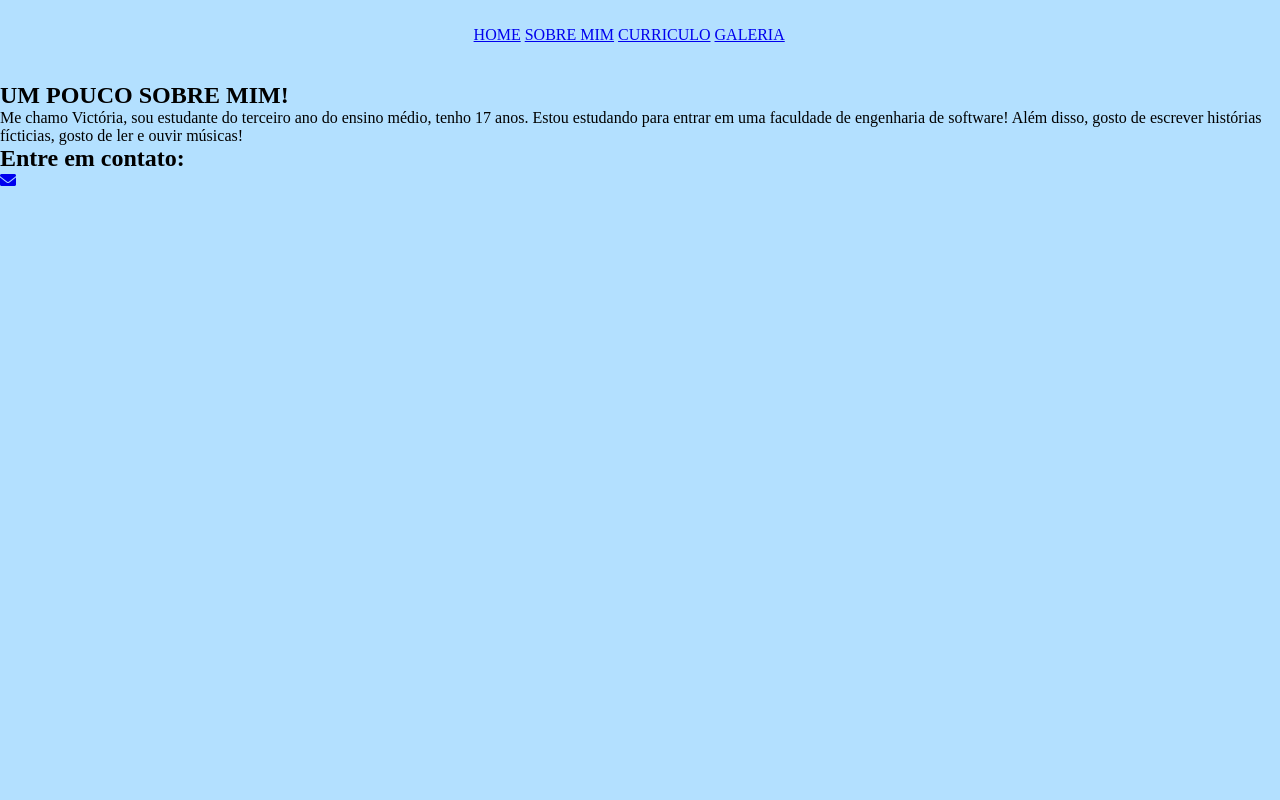
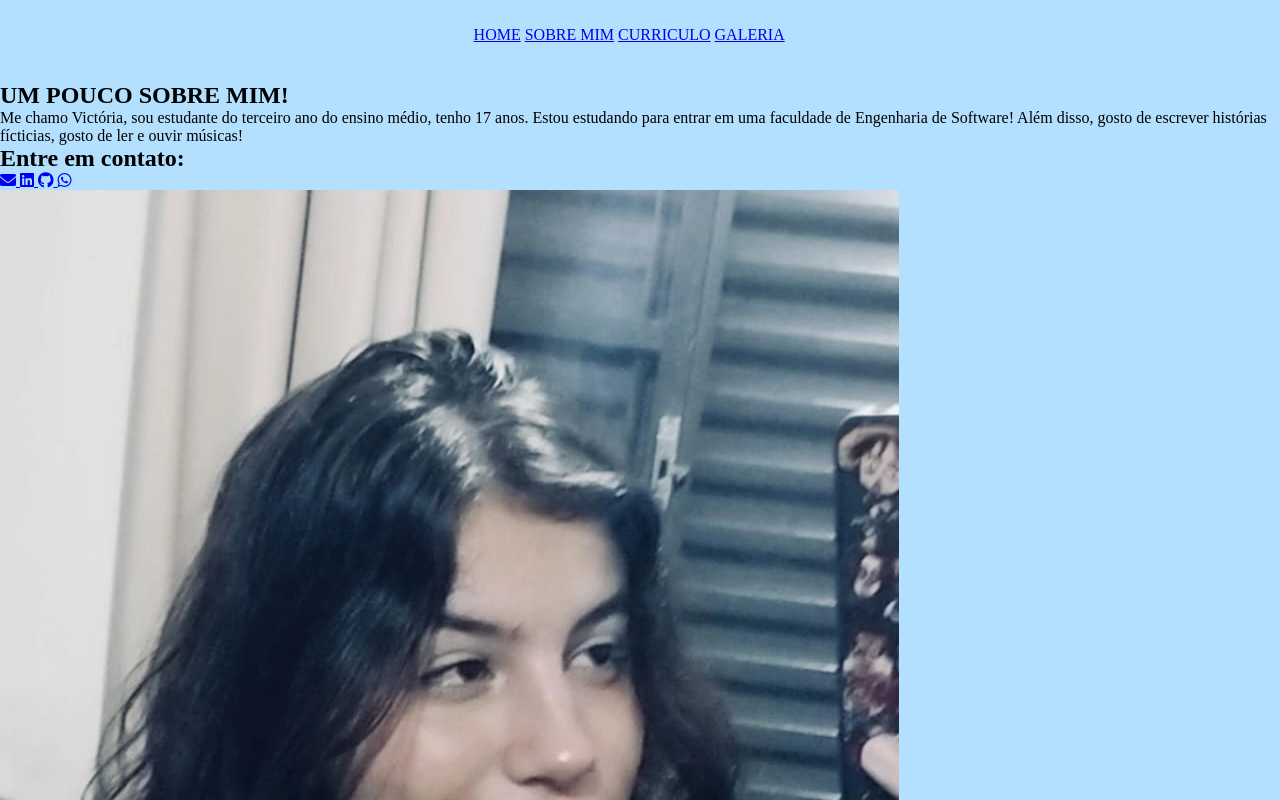
Before and after one commit to victoria1106/meu-portifolio, a plain HTML site: page Meu Portifólio/index.html in a window 1280 px wide. Shown: the top 800 px of the page. Drawn offline with Linux system fonts and the light colour scheme.

Commit message:
Add files via upload

```diff
--- a/Meu Portifólio/index.html
+++ b/Meu Portifólio/index.html
@@ -38,7 +38,7 @@ UM POUCO SOBRE MIM!
 <p class="apresentacao-conteudo-paragrafo">
 
    Me chamo Victória, sou estudante do terceiro ano do ensino médio, tenho 17 anos.
-   Estou estudando para entrar em uma faculdade de engenharia de software! Além disso,
+   Estou estudando para entrar em uma faculdade de Engenharia de Software! Além disso,
    gosto de escrever histórias fícticias, gosto de ler e ouvir músicas!
 
 </p>
@@ -50,17 +50,42 @@ UM POUCO SOBRE MIM!
 </h2>
 
 <a class="botao1"
-href="mailto:victoria.caetano2008@gmail.com">
+href="mailto:victoria.caetano1106@gmail.com">
     <i class="fas fa-envelope"></i>
+</a>
+
+<a class="botao2"
+href="https://www.linkedin.com/in/victória-caetano-013749314/" target="_blank">
+    <i class="fab fa-linkedin"></i>
+</a>
+
+<a class="botao3"
+href="https://github.com/victoria1106" target="_blank">
+    <i class="fab fa-github"></i>
+</a>
+
+<a class="botao4"
+href="https://wa.me/5516997200699" target="_blank">
+    <i class="fab fa-whatsapp"></i>
 </a>
 
 </div>
 
-
 </section>
 
+<img class="imagem" src="./assets/Vivic.jpeg">
 
 </main>
 
+<footer class="rodape">
+
+<p>
+
+Desenvolvido pela <a href="https://github.com/victoria1106">Victória Caetano</a>
+
+</p>
+
+</footer>
+
 </body>
 </html>
```
Also changed, not shown: Meu Portifólio/assets/Vivic.jpeg (added).
